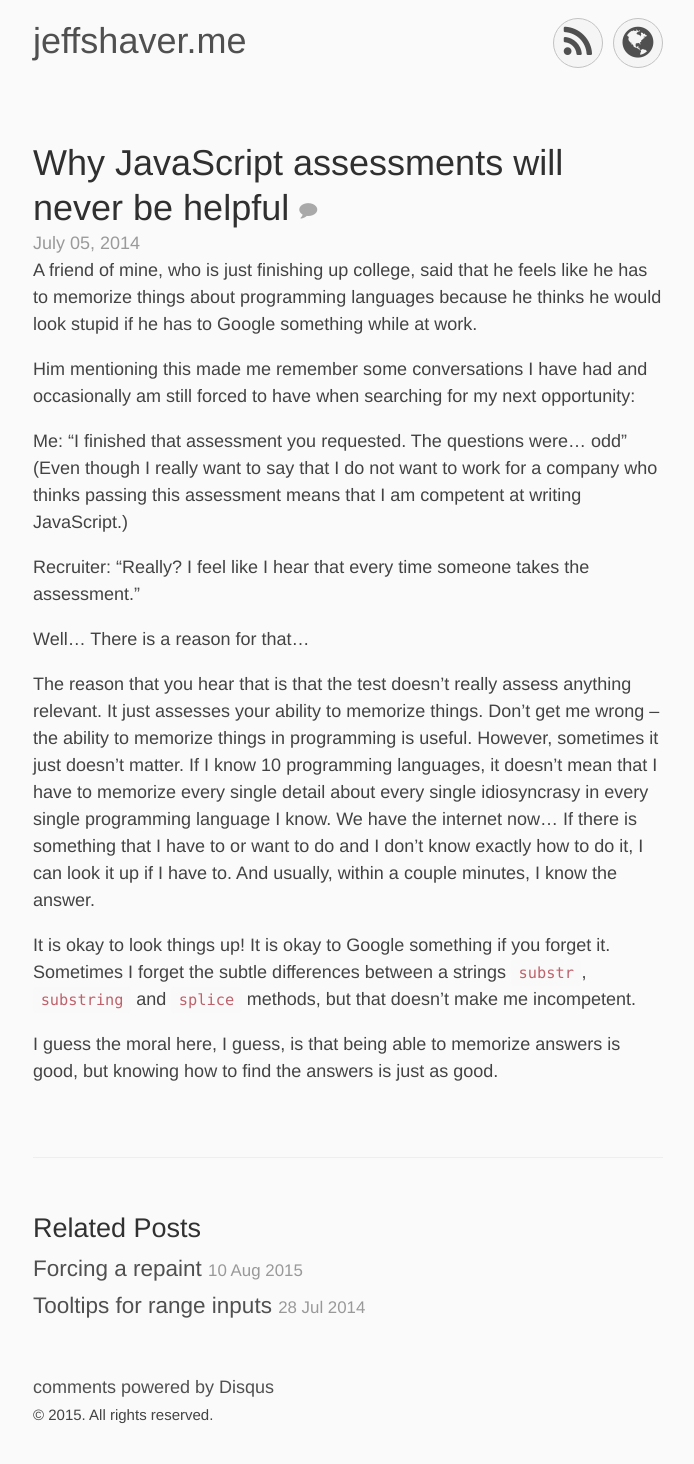
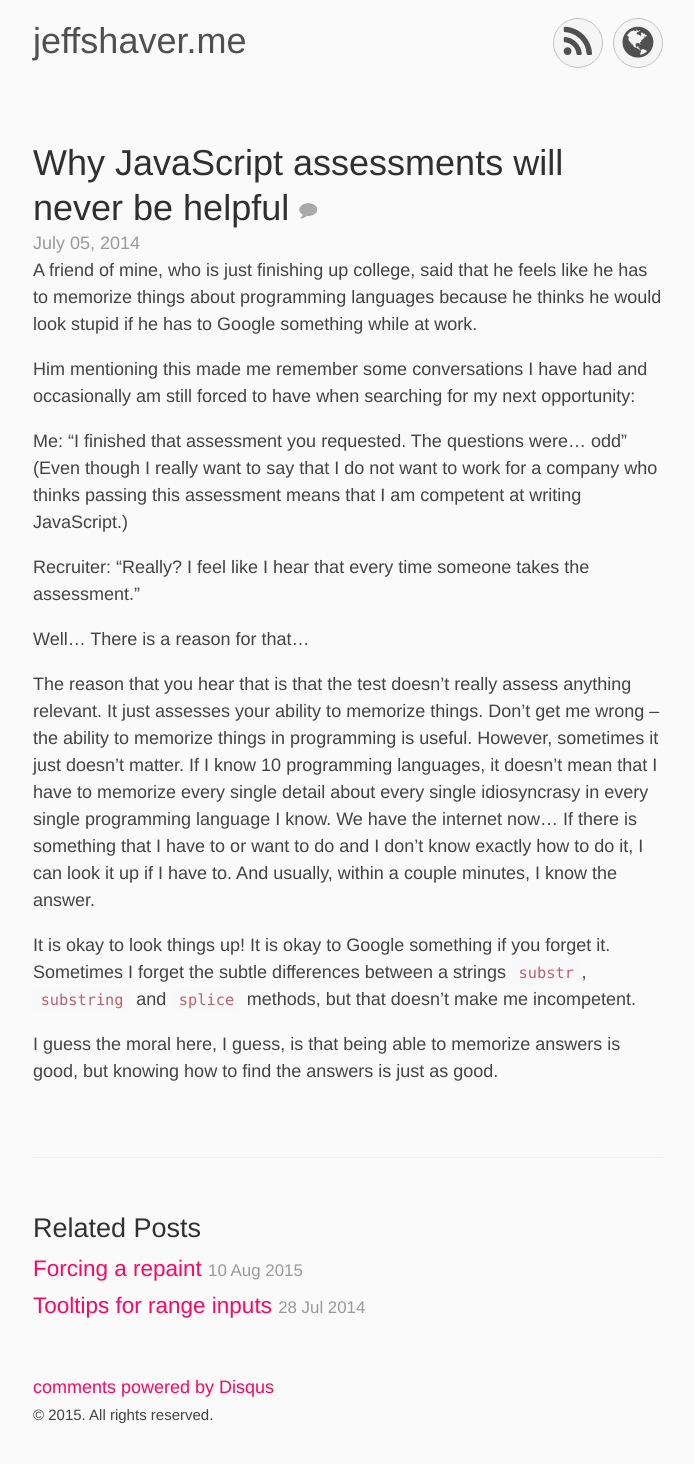
Before and after one commit to jeffshaver/jeffshaver.github.io, a Jekyll site: the page built from _posts/2014-07-05-why-javascript-assessments-will-never-be-useful.md, in a window 1280 px wide. Shown: the whole page, without its empty margins (292-986 px from the left). Built offline with Jekyll 4.4.1, drawn with Linux system fonts in a browser that asks for light colours; nearby versions of some CDN libraries; comment, search, counter and statistics services are not loaded.

Commit message:
Update title. Update styles

```diff
--- a/_includes/head.html
+++ b/_includes/head.html
@@ -7,7 +7,7 @@
 
   <title>
     {% if page.title == "Home" %}
-      {{ site.title }} &middot; {{ site.tagline }}
+      {{ site.title }}
     {% else %}
       {{ page.title }} &middot; {{ site.title }}
     {% endif %}
--- a/_sass/_base.scss
+++ b/_sass/_base.scss
@@ -34,13 +34,13 @@ body {
 
 // No `:visited` state is required by default (browsers will use `a`)
 a {
-  color: #505050;
+  color: #FF055F;
   text-decoration: none;
   transition: color .25s;
   // `:focus` is linked to `:hover` for basic accessibility
   &:hover,
   &:focus {
-    color: #FF4081;
+    color: darken(#FF055F, 10%);
   }
   strong {
     color: inherit;
--- a/_sass/_masthead.scss
+++ b/_sass/_masthead.scss
@@ -18,7 +18,7 @@
     color: #505050;
     &:hover,
     &:focus {
-      color: #FF4081;
+      color: #FF055F;
     }
   }
 
--- a/_sass/_posts.scss
+++ b/_sass/_posts.scss
@@ -40,7 +40,7 @@
 .post-title a {
   &:hover,
   &:focus {
-    color: #FF4081;
+    color: #FF055F;
   }
 }
 .page-title,
```
